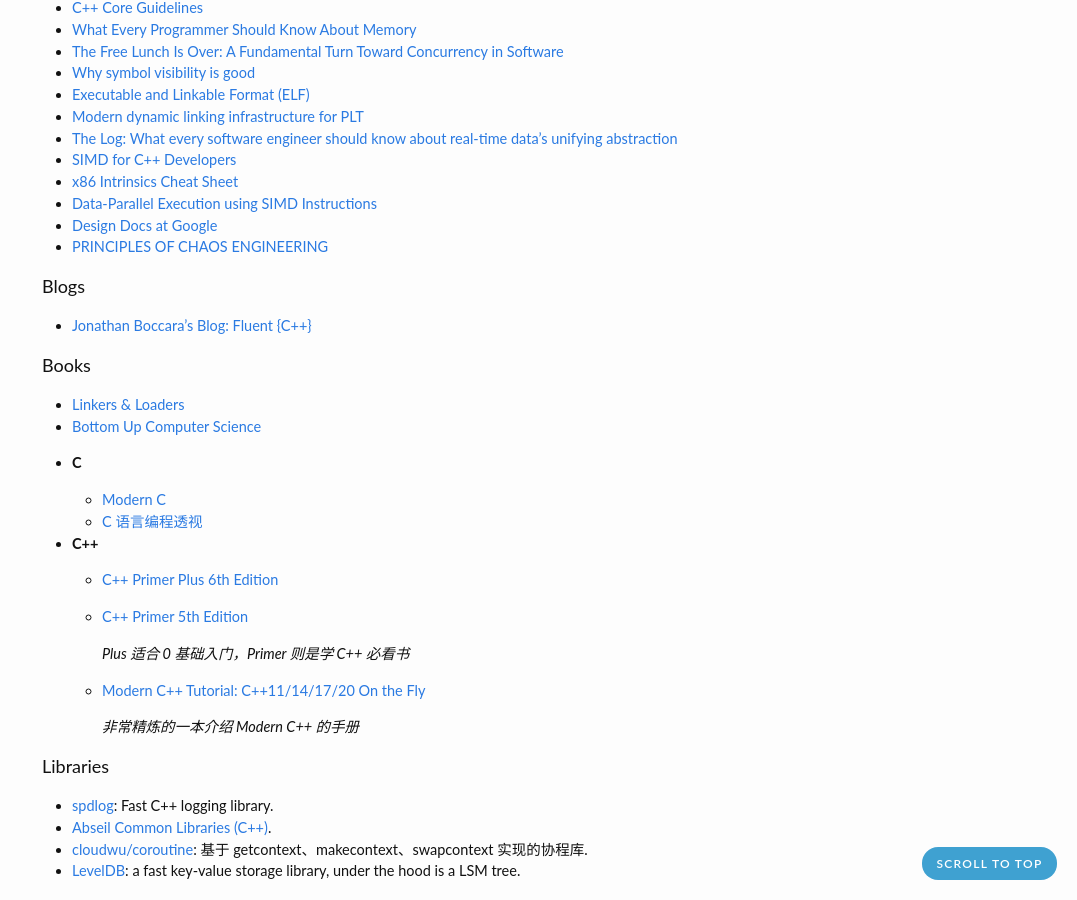
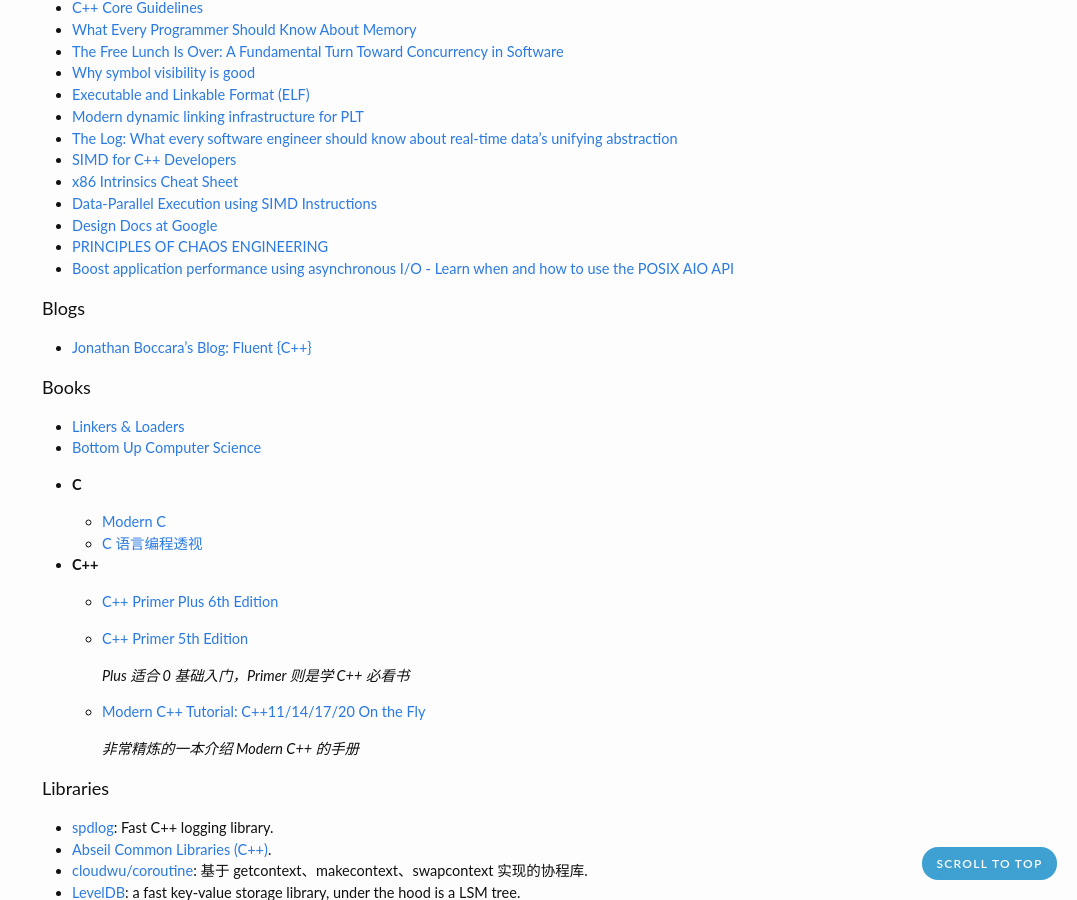
Before and after one commit to zhjwpku/zhjwpku.github.io, a Jekyll site: the page built from _posts/2019-10-07-cpp-learning-resources.md, in a window 1280 px wide and 900 px high, scrolled down 490 px. Shown: the whole window, without its empty margins (203-1280 px from the left). Built offline with Jekyll 4.4.1, drawn with Linux system fonts in a browser that asks for light colours; comment, search, counter and statistics services are not loaded.

Commit message:
Learn when and how to use the POSIX AIO API
Signed-off-by: Zhao Junwang <zhjwpku@gmail.com>

```diff
--- a/_posts/2019-10-07-cpp-learning-resources.md
+++ b/_posts/2019-10-07-cpp-learning-resources.md
@@ -34,6 +34,7 @@
 - [Data-Parallel Execution using SIMD Instructions](https://db.in.tum.de/teaching/ws1819/dataprocessing/chapter2.pdf)
 - [Design Docs at Google][design-docs-at-google]
 - [PRINCIPLES OF CHAOS ENGINEERING][principlesofchaos]
+- [Boost application performance using asynchronous I/O - Learn when and how to use the POSIX AIO API](https://developer.ibm.com/articles/l-async/)
 
 <h4>Blogs</h4>
 
@@ -67,6 +68,7 @@
 - [Abseil Common Libraries (C++)][abseil-cpp].
 - [cloudwu/coroutine](https://github.com/cloudwu/coroutine): 基于 getcontext、makecontext、swapcontext 实现的协程库.
 - [LevelDB][leveldb]: a fast key-value storage library, under the hood is a LSM tree.
+-
 
 <h4>Standards</h4>
 
```
